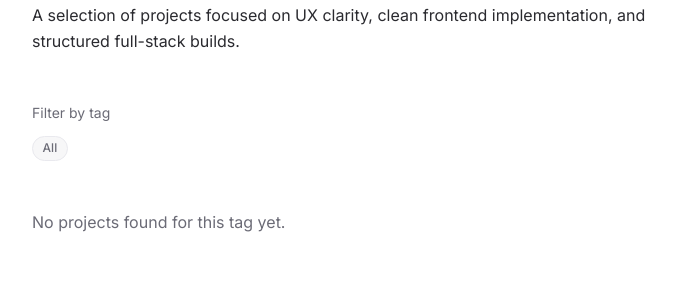
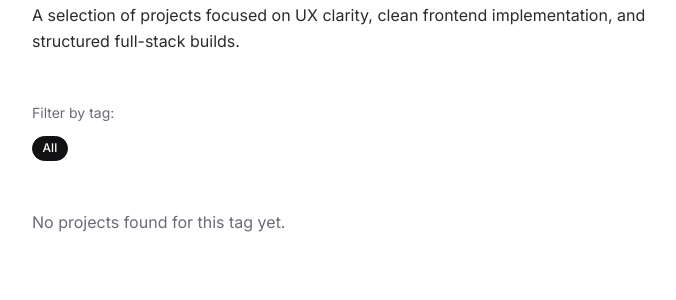
Before and after one commit to creatvie-introvert/portfolio-2026, a Django app: page /portfolio/work/ in a window 1280 px wide. Shown: the part 236-536 px from the top of the page, without its empty margins (60-736 px from the left). Run offline with Django 5.2, Linux system fonts and the light colour scheme; data that the repository does not hold is empty.

Commit message:
feat(work): add active tag highlight and clear filters control

```diff
--- a/core/static/core/css/style.css
+++ b/core/static/core/css/style.css
@@ -51,6 +51,9 @@
         /* Font tokens */
         --font-heading: "Space Grotesk", system-ui, -apple-system, "Segoe UI", Roboto, Arial, sans-serif;
         --font-body: "Inter", system-ui, -apple-system, "Segoe UI", Roboto, Arial, sans-serif;
+
+        /* Size Tokens */
+        --content-max: 65ch;
     }
 
     /* Dark mode overrides */
@@ -84,6 +87,8 @@
             rgba(57, 255, 20, 0.08) 45%,
             rgba(34, 153, 12, 0) 85%
         );
+
+        --content-max: 65ch;
     }
 
     /* 2) BASE (global element defaults) */
@@ -381,7 +386,7 @@
     }
 
     .prose {
-        max-width: 65ch;
+        max-width: var(--content-max);
     }
 
     /* Reusable helper for section headers */
@@ -493,6 +498,18 @@
         border: 1px solid var(--border-subtle);
         font-weight: 500;
         padding: 0.35rem 0.6rem;
+    }
+
+    .work-filter--active {
+        background: var(--action-primary-bg);
+        color: var(--action-primary-text);
+        border-color: var(--action-primary-bg);
+    }
+
+    @media (min-width: 992px) {
+        .work-filters {
+            max-width: var(--content-max);
+        }
     }
 
     /* 5.4) Project cards */
--- a/portfolio/templates/portfolio/work.html
+++ b/portfolio/templates/portfolio/work.html
@@ -20,9 +20,20 @@
         <!-- Filters -->
         <div class="work-filters mb-4 mb-md-5">
 
-            <p class="small text-muted mb-2">
-                Filter by tag
-            </p>
+            <div class="d-flex justify-content-between align-items-center mb-2">
+                <p class="small text-muted mb-0">
+                    Filter by tag:
+                </p>
+
+                {% if active_tag %}
+                <a
+                    href="{% url 'work' %}"
+                    class="small text-muted"
+                >
+                    Clear filters
+                </a>
+                {% endif %}
+            </div>
 
             <div class="work-filters__list">
 
--- a/portfolio/views.py
+++ b/portfolio/views.py
@@ -35,6 +35,7 @@ def work(request):
         "projects": projects,
         "tags": tags,
         "active_tag": active_tag,
+        "active_tag_slug": active_tag_slug,
     }
 
     return render(request, "portfolio/work.html", context)
```
